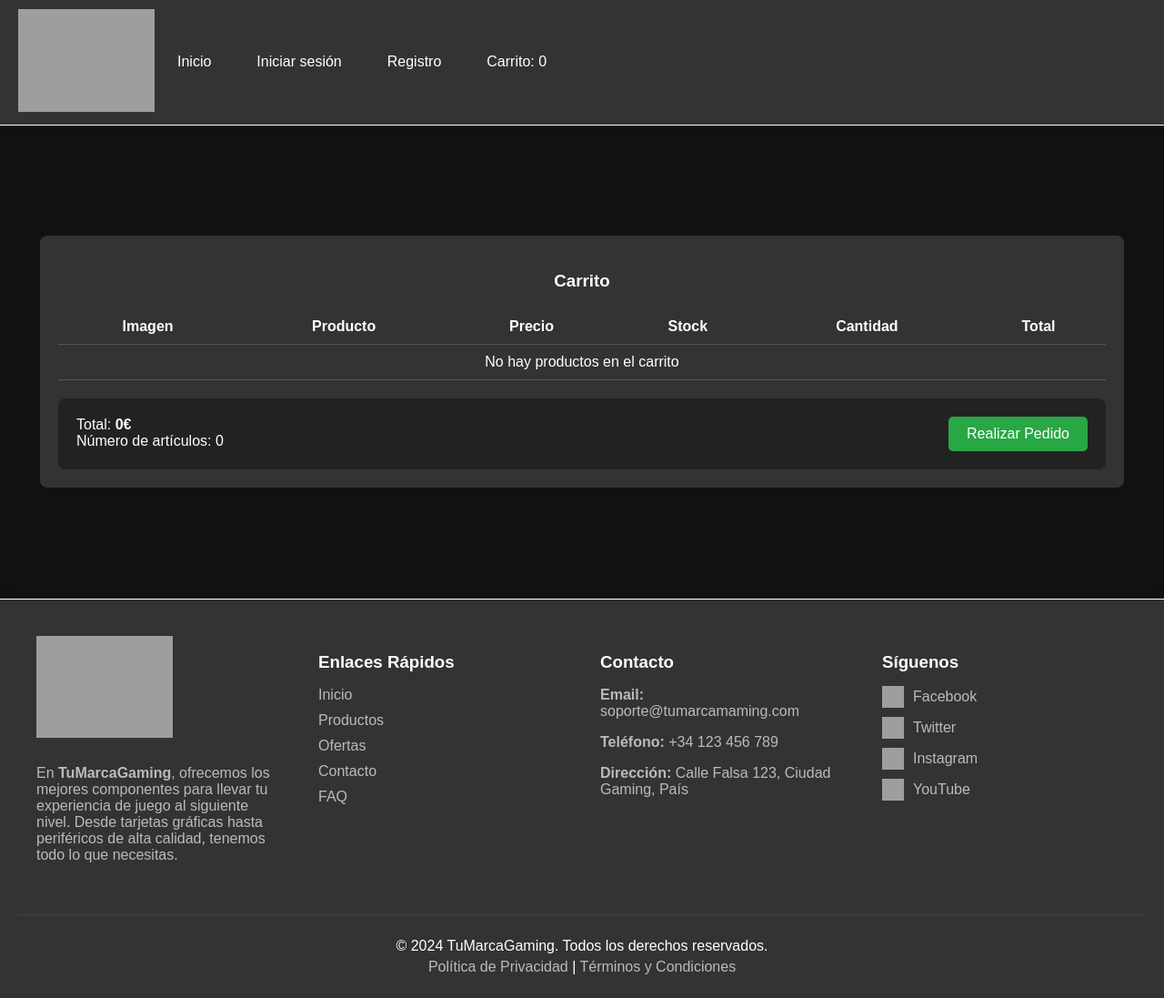
After one commit to omar8910/Proyecto_TFG_Omar, a PHP site: the page made by src/Views/Carrito/verCarrito.php in a window 1280 px wide. The commit adds this page. Shown: the whole page at 91% size. Run offline with PHP 8.4, Linux system fonts and the light colour scheme; the template is opened without the code that fills it, so the values that code supplies are empty; some libraries are stand-ins or nearby versions; grey boxes are pictures that could not be loaded.

Commit message:
Añadido manejo de stock en el carrito de compras y se implementó la vista para mostrar el carrito con total y cantidad de productos.

```diff
--- /dev/null
+++ b/src/Views/Carrito/verCarrito.php
@@ -0,0 +1,203 @@
+<style>
+    /* Estilos para el carrito */
+    .cart-container {
+        width: 90%;
+        padding: 20px;
+        background-color: #333;
+        color: white;
+        border-radius: 8px;
+    }
+
+    .cart-header {
+        text-align: center;
+        margin-bottom: 20px;
+    }
+
+    .cart-table {
+        width: 100%;
+        border-collapse: collapse;
+    }
+
+    .cart-table th,
+    .cart-table td {
+        padding: 10px;
+        text-align: center;
+        border-bottom: 1px solid #555;
+    }
+
+    .cart-product {
+        display: flex;
+        align-items: center;
+        justify-content: center;
+    }
+
+    .cart-product img {
+        max-width: 100px;
+        border-radius: 8px;
+        margin-right: 10px;
+    }
+
+    .cart-actions {
+        display: flex;
+        flex-direction: column;
+        align-items: center;
+    }
+
+    .cart-actions a {
+        margin: 5px;
+        color: white;
+        text-decoration: none;
+        background-color: black;
+        padding: 5px 10px;
+        border-radius: 5px;
+        transition: background-color 0.3s ease;
+    }
+
+    .cart-actions a:hover {
+        background-color: orange;
+    }
+
+    .cart-summary {
+        display: flex;
+        justify-content: space-between;
+        margin-top: 20px;
+        padding: 20px;
+        background-color: #222;
+        border-radius: 8px;
+    }
+
+    .cart-summary p {
+        margin: 0;
+    }
+
+    .checkout-button {
+        text-align: center;
+    }
+
+    .checkout-button button {
+        padding: 10px 20px;
+        background-color: #28a745;
+        border: none;
+        border-radius: 5px;
+        color: white;
+        font-size: 16px;
+        cursor: pointer;
+        transition: background-color 0.3s ease;
+    }
+
+    .checkout-button button:hover {
+        background-color: #218838;
+    }
+
+    .error-message {
+        text-align: center;
+        color: white;
+        margin-bottom: 20px;
+        background-color: lightcoral; ;
+        padding: 10px;
+        border-radius: 8px;
+        width: 30%;
+        margin: 0 auto;
+        margin-top: 10px;
+    }
+
+    .formatContainer {
+        display: flex;
+        justify-content: center;
+        align-items: center;
+        min-height: 65vh;
+    }
+</style>
+
+
+</style>
+</head>
+
+<section class="formatContainer">
+    <section class="cart-container">
+        <div id="cart" class="cart">
+            <h1 class="cart-header">Carrito</h1>
+            <?php if (isset($mensajesError)) : ?>
+                <?php foreach ($mensajesError as $mensaje) : ?>
+                    <p class="error-message"><?= $mensaje; ?></p>
+                <?php endforeach; ?>
+            <?php endif; ?>
+            <table class="cart-table">
+                <thead>
+                    <tr>
+                        <th>Imagen</th>
+                        <th>Producto</th>
+                        <th>Precio</th>
+                        <th>Stock</th>
+                        <th>Cantidad</th>
+                        <th>Total</th>
+                    </tr>
+                </thead>
+                <tbody>
+                    <?php if (empty($_SESSION['carrito'])) : ?>
+                        <tr>
+                            <td colspan="6">No hay productos en el carrito</td>
+                        </tr>
+                    <?php else : ?>
+                        <?php foreach ($productos as $producto) : ?>
+                            <tr>
+                                <td>
+                                    <div class="cart-product">
+                                        <img src="<?= BASE_URL ?>public/img/productos/<?= ($producto['imagen']) ?>" alt="<?= ($producto['nombre']) ?>">
+                                </td>
+                                <td>
+                                    <div class="cart-product">
+                                        <div>
+                                            <p><?= htmlspecialchars($producto['nombre']) ?></p>
+                                        </div>
+                                    </div>
+                                </td>
+                                <td>
+                                    <p><?= htmlspecialchars($producto['precio']) ?>€</p>
+                                </td>
+                                <td>
+                                    <p><?= htmlspecialchars($producto['stock']) ?></p>
+                                </td>
+                                <td>
+                                    <div class="cart-actions">
+                                        <a href="<?= BASE_URL ?>Carrito/sumarProductos/?id=<?= $producto['id'] ?>"> + </a>
+                                        <span><?= htmlspecialchars($producto['cantidad']) ?></span>
+                                        <a href="<?= BASE_URL ?>Carrito/restarProductos/?id=<?= $producto['id'] ?>"> - </a>
+                                        <a href="<?= BASE_URL ?>Carrito/eliminarProducto/?id=<?= $producto['id'] ?>" class="remove-product">Eliminar producto</a>
+                                    </div>
+                                </td>
+                                <td>
+                                    <p><?= htmlspecialchars($producto['precio'] * $producto['cantidad']) ?>€</p>
+                                </td>
+                            </tr>
+                        <?php endforeach; ?>
+                    <?php endif; ?>
+                </tbody>
+            </table>
+            <?php if (isset($_SESSION['error_carrito'])) : ?>
+                    <p class="error-message"><?= htmlspecialchars($_SESSION['error_carrito']) ?></p>
+                    <?php unset($_SESSION['error_carrito']); // Eliminar el mensaje después de mostrarlo
+                    ?>
+                <?php endif; ?>
+            <div class="cart-summary">
+
+
+                <div class="total-info">
+                    <?php if (empty($_SESSION['carrito'])) : ?>
+                        <p>Total: <b>0€</b></p>
+                        <p>Número de artículos: 0</p>
+                    <?php else : ?>
+                        <!-- <?php var_dump($_SESSION['carrito']); ?> -->
+                        <p>Total: <b><?= htmlspecialchars($cantidadDinero) ?>€</b></p>
+                        <p>Número de artículos: <?= htmlspecialchars($cantidadProductos) ?></p>
+                    <?php endif; ?>
+                </div>
+                <div class="checkout-button">
+                    <a href="<?= BASE_URL ?>Pedido/verPedido">
+                        <button>Realizar Pedido</button>
+                    </a>
+                </div>
+            </div>
+        </div>
+    </section>
+</section>
```
Also changed, not shown: src/Controllers/CarritoController.php (+30 -5 lines), src/Routes/Routes.php (+21 -1 lines).
